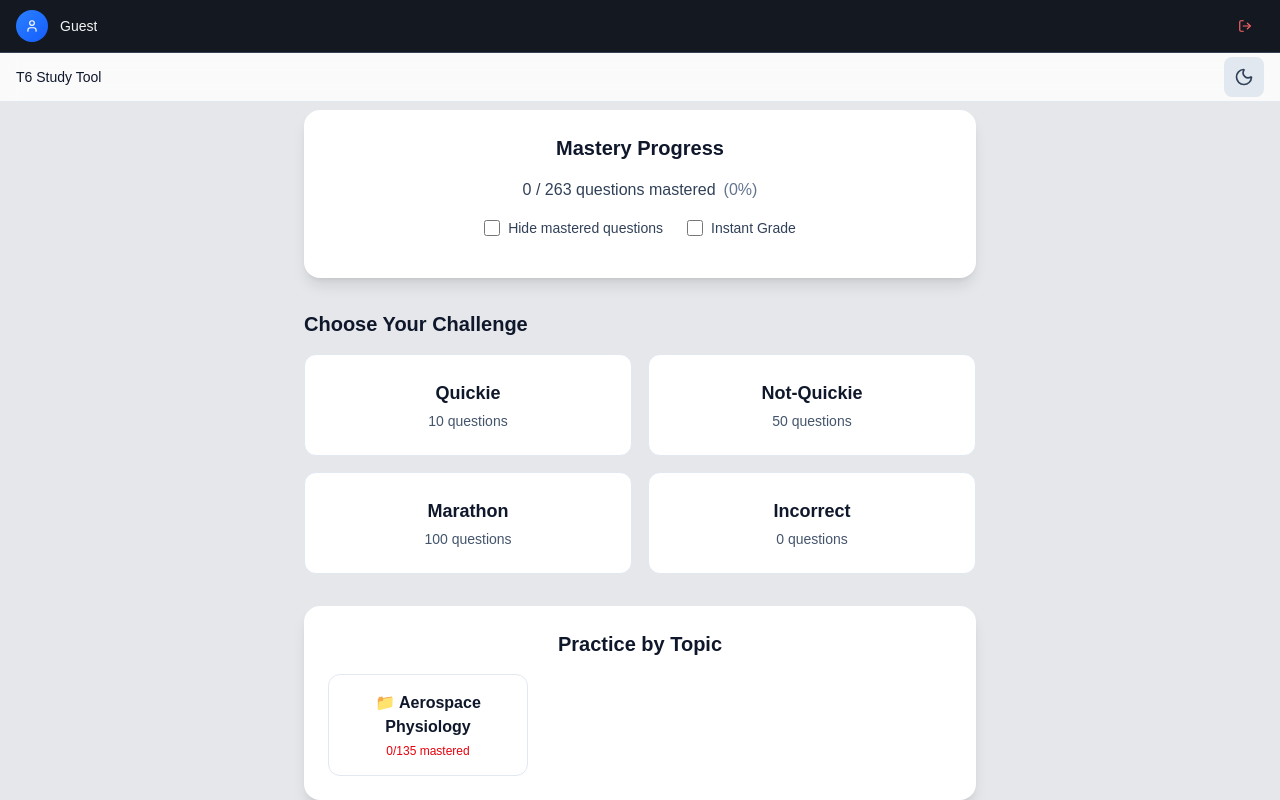
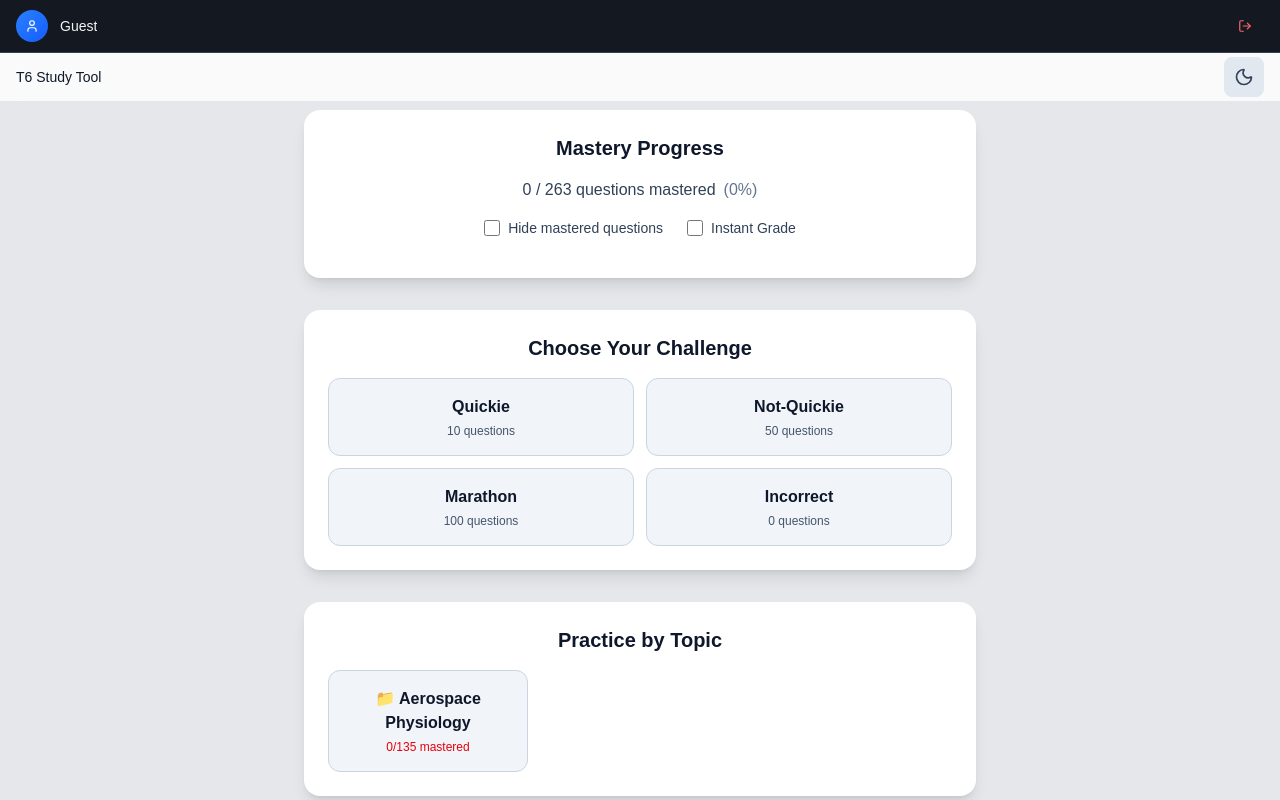
Before and after one commit to ceejwatson/t6a-boldface-study-tool, a Next.js app: page / in a window 1280 px wide. Both pictures are taken after a click on the button "Continue as Guest". Shown: the top 800 px of the page. Built offline with nearby package versions, Linux system fonts and the light colour scheme.

Commit message:
Update page.js

```diff
--- a/app/page.js
+++ b/app/page.js
@@ -1488,13 +1488,15 @@ export default function T6AEnhancedStudyTool() {
               </div>
 
               {/* Choose Your Challenge Section */}
-              <div className="max-w-2xl mx-auto mb-8">
+              <div
+                className={`max-w-2xl mx-auto mb-8 ${darkMode ? "bg-slate-800/50" : "bg-white"} rounded-2xl p-6 shadow-lg`}
+              >
                 <h2
-                  className={`text-xl font-semibold mb-4 ${darkMode ? "text-white" : "text-slate-900"}`}
+                  className={`text-xl font-semibold mb-4 text-center ${darkMode ? "text-white" : "text-slate-900"}`}
                 >
                   Choose Your Challenge
                 </h2>
-                <div className="grid grid-cols-2 gap-4">
+                <div className="grid grid-cols-2 gap-3">
                   {/* Quickie - 10 questions */}
                   <button
                     onClick={() => {
@@ -1507,15 +1509,15 @@ export default function T6AEnhancedStudyTool() {
                       setShowQuizSetup(true);
                       setActiveTab("quizsetup");
                     }}
-                    className={`${darkMode ? "bg-slate-800/50 hover:bg-slate-700/50" : "bg-white hover:bg-slate-50"} rounded-xl p-6 transition-all border ${darkMode ? "border-slate-700" : "border-slate-200"} hover:scale-105 active:scale-95`}
+                    className={`${darkMode ? "bg-slate-700/50 hover:bg-slate-600/50" : "bg-slate-100 hover:bg-slate-200"} rounded-xl p-4 transition-all border ${darkMode ? "border-slate-600" : "border-slate-300"}`}
                   >
                     <h3
-                      className={`text-lg font-semibold mb-1 ${darkMode ? "text-white" : "text-slate-900"}`}
+                      className={`text-base font-semibold ${darkMode ? "text-white" : "text-slate-900"}`}
                     >
                       Quickie
                     </h3>
                     <p
-                      className={`text-sm ${darkMode ? "text-slate-400" : "text-slate-600"}`}
+                      className={`text-xs mt-1 ${darkMode ? "text-slate-400" : "text-slate-600"}`}
                     >
                       10 questions
                     </p>
@@ -1533,15 +1535,15 @@ export default function T6AEnhancedStudyTool() {
                       setShowQuizSetup(true);
                       setActiveTab("quizsetup");
                     }}
-                    className={`${darkMode ? "bg-slate-800/50 hover:bg-slate-700/50" : "bg-white hover:bg-slate-50"} rounded-xl p-6 transition-all border ${darkMode ? "border-slate-700" : "border-slate-200"} hover:scale-105 active:scale-95`}
+                    className={`${darkMode ? "bg-slate-700/50 hover:bg-slate-600/50" : "bg-slate-100 hover:bg-slate-200"} rounded-xl p-4 transition-all border ${darkMode ? "border-slate-600" : "border-slate-300"}`}
                   >
                     <h3
-                      className={`text-lg font-semibold mb-1 ${darkMode ? "text-white" : "text-slate-900"}`}
+                      className={`text-base font-semibold ${darkMode ? "text-white" : "text-slate-900"}`}
                     >
                       Not-Quickie
                     </h3>
                     <p
-                      className={`text-sm ${darkMode ? "text-slate-400" : "text-slate-600"}`}
+                      className={`text-xs mt-1 ${darkMode ? "text-slate-400" : "text-slate-600"}`}
                     >
                       50 questions
                     </p>
@@ -1559,15 +1561,15 @@ export default function T6AEnhancedStudyTool() {
                       setShowQuizSetup(true);
                       setActiveTab("quizsetup");
                     }}
-                    className={`${darkMode ? "bg-slate-800/50 hover:bg-slate-700/50" : "bg-white hover:bg-slate-50"} rounded-xl p-6 transition-all border ${darkMode ? "border-slate-700" : "border-slate-200"} hover:scale-105 active:scale-95`}
+                    className={`${darkMode ? "bg-slate-700/50 hover:bg-slate-600/50" : "bg-slate-100 hover:bg-slate-200"} rounded-xl p-4 transition-all border ${darkMode ? "border-slate-600" : "border-slate-300"}`}
                   >
                     <h3
-                      className={`text-lg font-semibold mb-1 ${darkMode ? "text-white" : "text-slate-900"}`}
+                      className={`text-base font-semibold ${darkMode ? "text-white" : "text-slate-900"}`}
                     >
                       Marathon
                     </h3>
                     <p
-                      className={`text-sm ${darkMode ? "text-slate-400" : "text-slate-600"}`}
+                      className={`text-xs mt-1 ${darkMode ? "text-slate-400" : "text-slate-600"}`}
                     >
                       100 questions
                     </p>
@@ -1606,15 +1608,15 @@ export default function T6AEnhancedStudyTool() {
                       setReviewSessionCorrect([]);
                       setActiveTab("study");
                     }}
-                    className={`${darkMode ? "bg-slate-800/50 hover:bg-slate-700/50" : "bg-white hover:bg-slate-50"} rounded-xl p-6 transition-all border ${darkMode ? "border-slate-700" : "border-slate-200"} hover:scale-105 active:scale-95`}
+                    className={`${darkMode ? "bg-slate-700/50 hover:bg-slate-600/50" : "bg-slate-100 hover:bg-slate-200"} rounded-xl p-4 transition-all border ${darkMode ? "border-slate-600" : "border-slate-300"}`}
                   >
                     <h3
-                      className={`text-lg font-semibold mb-1 ${darkMode ? "text-white" : "text-slate-900"}`}
+                      className={`text-base font-semibold ${darkMode ? "text-white" : "text-slate-900"}`}
                     >
                       Incorrect
                     </h3>
                     <p
-                      className={`text-sm ${darkMode ? "text-slate-400" : "text-slate-600"}`}
+                      className={`text-xs mt-1 ${darkMode ? "text-slate-400" : "text-slate-600"}`}
                     >
                       {
                         Object.values(questionMastery).filter(
@@ -1674,7 +1676,7 @@ export default function T6AEnhancedStudyTool() {
                     return (
                       <button
                         onClick={() => setActiveTab("learningpath")}
-                        className={`${darkMode ? "bg-slate-800/50 hover:bg-slate-700/50" : "bg-white hover:bg-slate-50"} rounded-xl p-4 transition-all border ${darkMode ? "border-slate-700" : "border-slate-200"} hover:scale-105 active:scale-95`}
+                        className={`${darkMode ? "bg-slate-700/50 hover:bg-slate-600/50" : "bg-slate-100 hover:bg-slate-200"} rounded-xl p-4 transition-all border ${darkMode ? "border-slate-600" : "border-slate-300"}`}
                       >
                         <h3
                           className={`text-base font-semibold ${darkMode ? "text-white" : "text-slate-900"}`}
@@ -1701,13 +1703,13 @@ export default function T6AEnhancedStudyTool() {
                 >
                   Study Materials
                 </h2>
-                <div className="space-y-3">
+                <div className="grid grid-cols-2 gap-3">
                   <button
                     onClick={() => setActiveTab("allquestions")}
-                    className={`w-full ${darkMode ? "bg-slate-700/50 hover:bg-slate-600/50" : "bg-slate-100 hover:bg-slate-200"} rounded-xl p-4 transition-all border ${darkMode ? "border-slate-600" : "border-slate-300"} hover:scale-102 active:scale-98`}
+                    className={`${darkMode ? "bg-slate-700/50 hover:bg-slate-600/50" : "bg-slate-100 hover:bg-slate-200"} rounded-xl p-4 transition-all border ${darkMode ? "border-slate-600" : "border-slate-300"}`}
                   >
                     <h3
-                      className={`text-lg font-semibold ${darkMode ? "text-white" : "text-slate-900"}`}
+                      className={`text-base font-semibold ${darkMode ? "text-white" : "text-slate-900"}`}
                     >
                       View All Questions
                     </h3>
@@ -1719,10 +1721,10 @@ export default function T6AEnhancedStudyTool() {
                         "_blank",
                       )
                     }
-                    className={`w-full ${darkMode ? "bg-slate-700/50 hover:bg-slate-600/50" : "bg-slate-100 hover:bg-slate-200"} rounded-xl p-4 transition-all border ${darkMode ? "border-slate-600" : "border-slate-300"} hover:scale-102 active:scale-98`}
+                    className={`${darkMode ? "bg-slate-700/50 hover:bg-slate-600/50" : "bg-slate-100 hover:bg-slate-200"} rounded-xl p-4 transition-all border ${darkMode ? "border-slate-600" : "border-slate-300"}`}
                   >
                     <h3
-                      className={`text-lg font-semibold ${darkMode ? "text-white" : "text-slate-900"}`}
+                      className={`text-base font-semibold ${darkMode ? "text-white" : "text-slate-900"}`}
                     >
                       BoldFace PDF
                     </h3>
@@ -1763,20 +1765,20 @@ export default function T6AEnhancedStudyTool() {
                     className={`p-4 rounded-xl text-left transition-all ${
                       questionSet === "aircraft"
                         ? darkMode
-                          ? "bg-orange-500/30 border-2 border-orange-500"
-                          : "bg-orange-100 border-2 border-orange-500"
+                          ? "bg-slate-600 border-2 border-slate-500"
+                          : "bg-slate-100 border-2 border-slate-400"
                         : darkMode
                           ? "bg-slate-700/50 hover:bg-slate-700 border-2 border-transparent"
                           : "bg-white hover:bg-slate-50 border-2 border-slate-200"
                     }`}
                   >
                     <div
-                      className={`font-semibold ${questionSet === "aircraft" ? "text-orange-400" : darkMode ? "text-slate-300" : "text-slate-700"}`}
+                      className={`font-semibold ${questionSet === "aircraft" ? (darkMode ? "text-white" : "text-slate-900") : darkMode ? "text-slate-300" : "text-slate-700"}`}
                     >
                       T-6A Aircraft
                     </div>
                     <div
-                      className={`text-xs mt-1 ${questionSet === "aircraft" ? "text-orange-300" : darkMode ? "text-slate-400" : "text-slate-500"}`}
+                      className={`text-xs mt-1 ${questionSet === "aircraft" ? (darkMode ? "text-slate-300" : "text-slate-600") : darkMode ? "text-slate-400" : "text-slate-500"}`}
                     >
                       Boldface & Systems
                     </div>
@@ -1796,20 +1798,20 @@ export default function T6AEnhancedStudyTool() {
                     className={`p-4 rounded-xl text-left transition-all ${
                       questionSet === "aerophysiology"
                         ? darkMode
-                          ? "bg-cyan-500/30 border-2 border-cyan-500"
-                          : "bg-cyan-100 border-2 border-cyan-500"
+                          ? "bg-slate-600 border-2 border-slate-500"
+                          : "bg-slate-100 border-2 border-slate-400"
                         : darkMode
                           ? "bg-slate-700/50 hover:bg-slate-700 border-2 border-transparent"
                           : "bg-white hover:bg-slate-50 border-2 border-slate-200"
                     }`}
                   >
                     <div
-                      className={`font-semibold ${questionSet === "aerophysiology" ? "text-cyan-400" : darkMode ? "text-slate-300" : "text-slate-700"}`}
+                      className={`font-semibold ${questionSet === "aerophysiology" ? (darkMode ? "text-white" : "text-slate-900") : darkMode ? "text-slate-300" : "text-slate-700"}`}
                     >
                       Aerospace Physiology
                     </div>
                     <div
-                      className={`text-xs mt-1 ${questionSet === "aerophysiology" ? "text-cyan-300" : darkMode ? "text-slate-400" : "text-slate-500"}`}
+                      className={`text-xs mt-1 ${questionSet === "aerophysiology" ? (darkMode ? "text-slate-300" : "text-slate-600") : darkMode ? "text-slate-400" : "text-slate-500"}`}
                     >
                       Hypoxia, Vision, G-Forces
                     </div>
@@ -1833,10 +1835,10 @@ export default function T6AEnhancedStudyTool() {
                     className={`p-6 rounded-2xl font-semibold text-2xl transition-all duration-200 ${
                       questionCount === count
                         ? darkMode
-                          ? "bg-orange-500 text-white shadow-lg shadow-orange-500/50 scale-105"
-                          : "bg-orange-500 text-white shadow-lg shadow-orange-500/50 scale-105"
+                          ? "bg-slate-600 text-white border-2 border-slate-500 scale-105"
+                          : "bg-slate-100 text-slate-900 border-2 border-slate-400 scale-105"
                         : darkMode
-                          ? "bg-slate-700/50 text-slate-300 hover:bg-slate-700 hover:scale-102"
+                          ? "bg-slate-700/50 text-slate-300 hover:bg-slate-700 hover:scale-102 border-2 border-transparent"
                           : "bg-white text-slate-700 hover:bg-slate-50 hover:scale-102 border-2 border-slate-200"
                     }`}
                   >
@@ -1955,8 +1957,8 @@ export default function T6AEnhancedStudyTool() {
                 }}
                 className={`w-full px-8 py-4 rounded-2xl font-semibold text-lg transition-all duration-200 ${
                   darkMode
-                    ? "bg-orange-600 hover:bg-orange-700 text-white shadow-lg hover:shadow-xl"
-                    : "bg-orange-500 hover:bg-orange-600 text-white shadow-lg hover:shadow-xl"
+                    ? "bg-green-600 hover:bg-green-700 text-white shadow-lg hover:shadow-xl"
+                    : "bg-green-500 hover:bg-green-600 text-white shadow-lg hover:shadow-xl"
                 } active:scale-95`}
               >
                 Start Quiz
```
